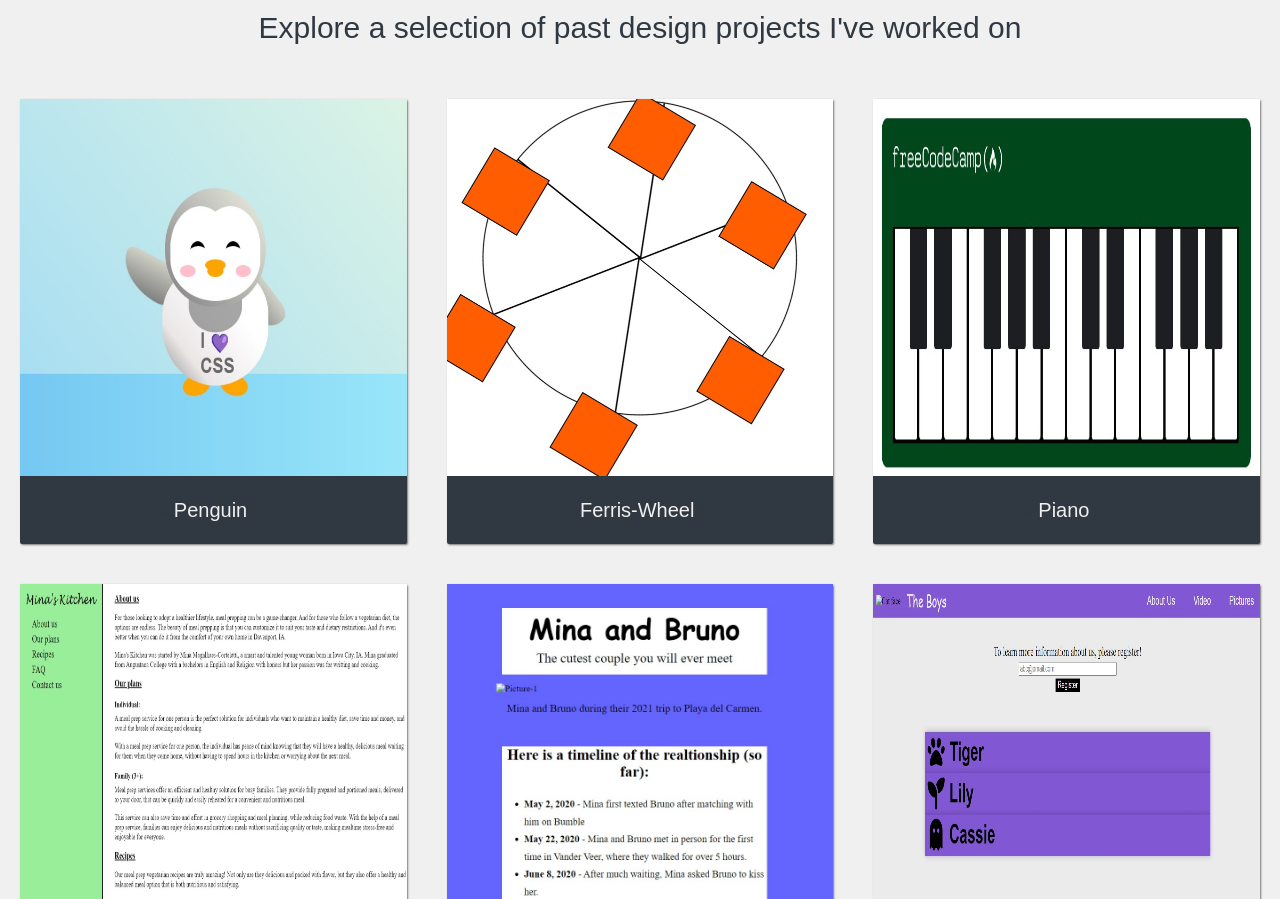
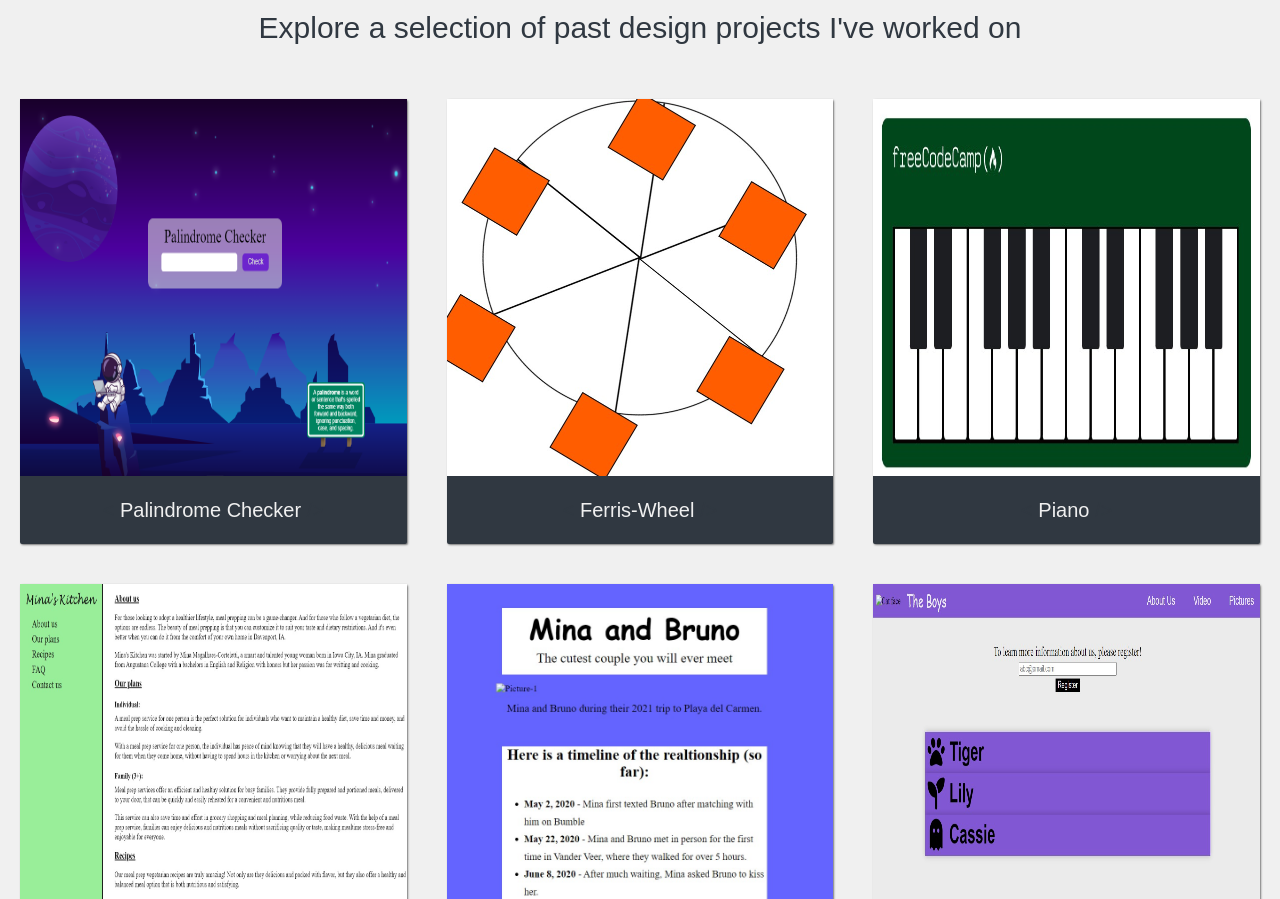
Before and after one commit to bruno-m-c/Personal-Portfolio-Webpage, a plain HTML site: page index.html in a window 1280 px wide. Shown: the part 1044-1943 px from the top of the page. Drawn offline with Linux system fonts and the light colour scheme.

Commit message:
Added palindrome checker

```diff
--- a/index.html
+++ b/index.html
@@ -37,11 +37,11 @@
         <h2 class="projects-section-header color" >My recent work</h2>
         <p class="color project-subtitle">Explore a selection of past design projects I've worked on</p>
         <div class="projects-grid">
-          <a href="https://codepen.io/bruno-m-c/full/qBwmMRY" target="_blank" class="project project-tile">
-            <img class="project-image" src="Penguin .jpg" alt="project">
+          <a href="https://palindrome-checker-black.vercel.app/" target="_blank" class="project project-tile">
+            <img class="project-image" src="Palindrome checker.png" alt="project">
             <p class="project-title">
               <span class="code">&lt;</span>
-              Penguin
+              Palindrome Checker
               <span class="code">/&gt;</span>
             </p>
           </a>
```
